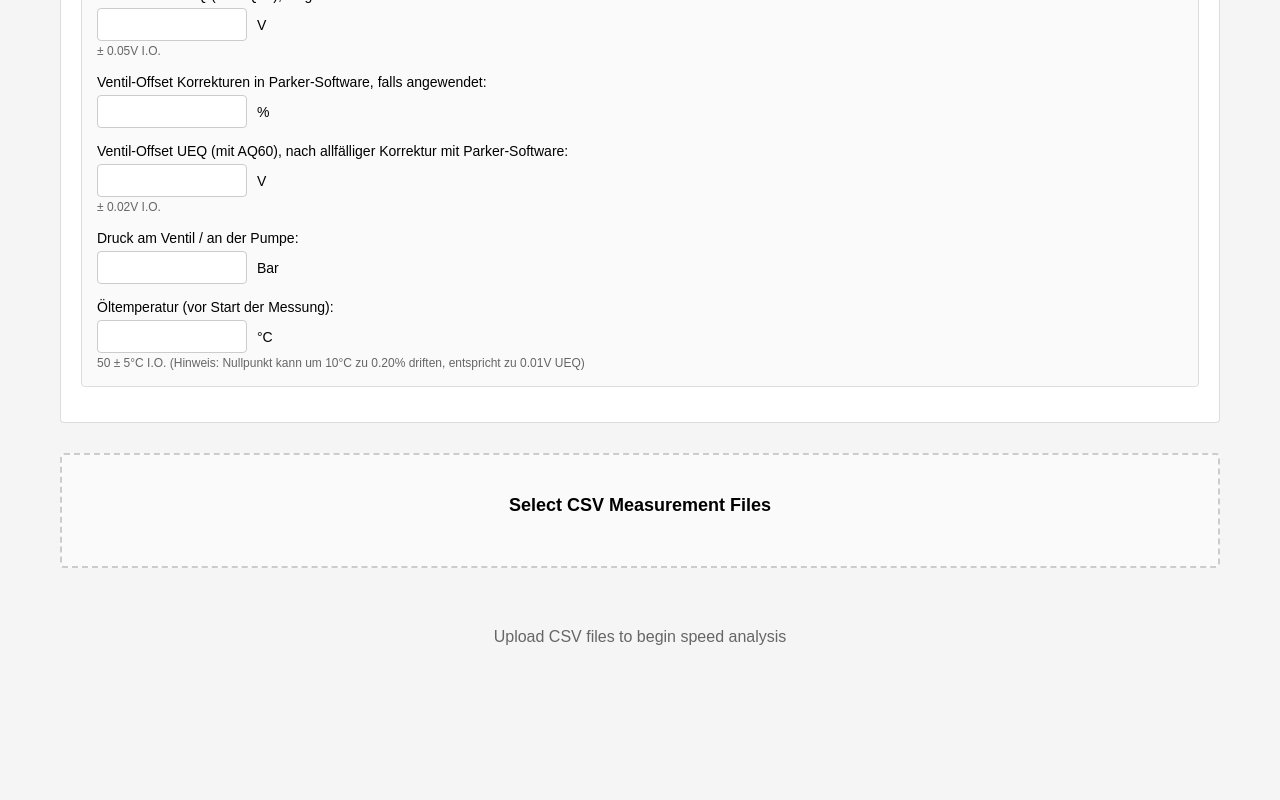
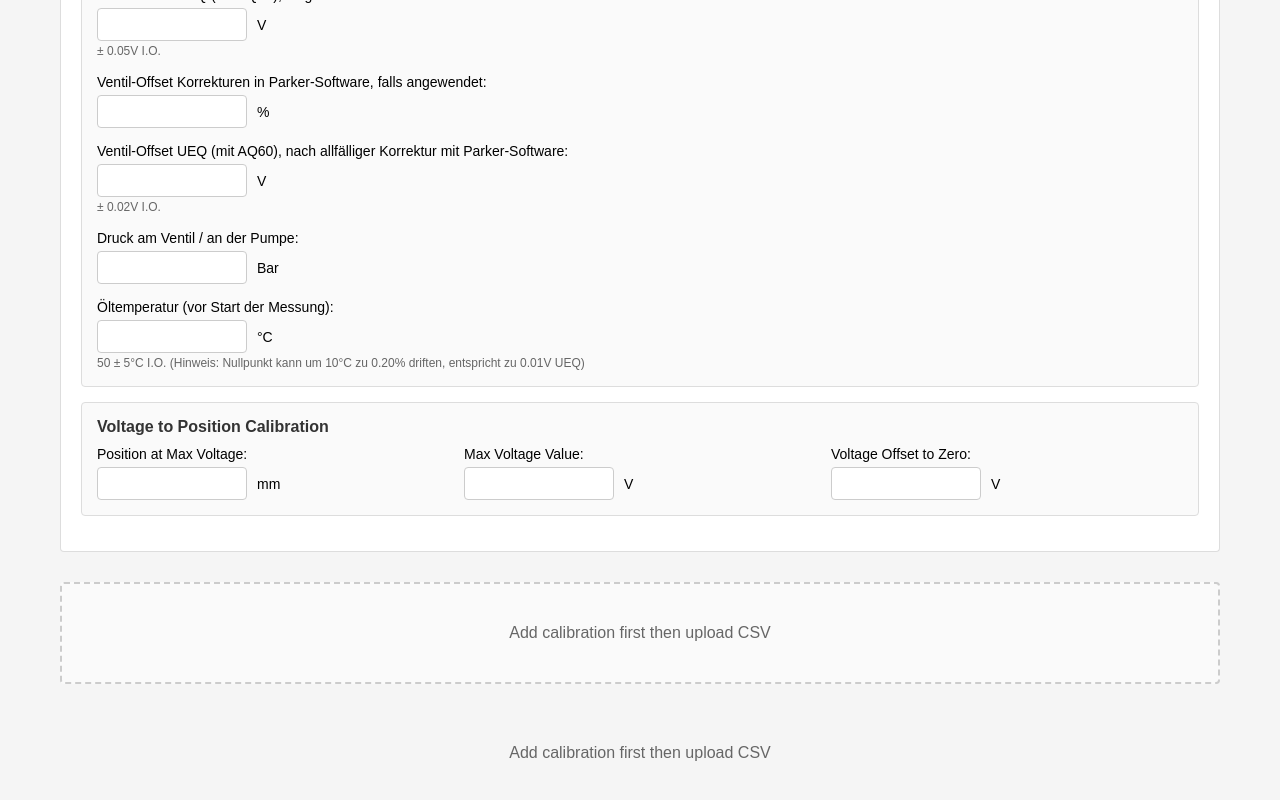
Before and after one commit to yuukischlatter/csv-analysis-tool, a React app: page / in a window 1280 px wide. Shown: the part 714-1514 px from the top of the page. Before the commit the page ends 1420 px from the top, so only its background shows below. Built offline with nearby package versions, Linux system fonts and the light colour scheme.

Commit message:
Added Scaling

```diff
--- a/src/App.js
+++ b/src/App.js
@@ -62,7 +62,6 @@ function App() {
     setProcessedFiles(appState.processedFiles || []);
     setDualSlopeResults(appState.dualSlopeResults || []);
     setFailedFiles(appState.failedFiles || []);
-    setSelectedFile(null); // Reset selection, user can pick a file
     setApprovalStatus(appState.approvalStatus || {});
     setManuallyAdjusted(appState.manuallyAdjusted || {});
     setVoltageAssignments(appState.voltageAssignments || {});
@@ -70,6 +69,30 @@ function App() {
     setRegressionData(appState.regressionData || []);
     setSpeedCheckResults(appState.speedCheckResults || null);
     setIsFormCollapsed(false); // Expand form to show loaded data
+
+    // Auto-select first file (chronologically first / lowest voltage)
+    if (appState.processedFiles && appState.processedFiles.length > 0 &&
+        appState.dualSlopeResults && appState.dualSlopeResults.length > 0) {
+
+      // Sort by creation date to get chronologically first (usually 0.1V)
+      const sortedFiles = [...appState.processedFiles].sort((a, b) => a.createdAt - b.createdAt);
+      const firstFile = sortedFiles[0];
+
+      // Find matching dual slope result
+      const matchingDualSlope = appState.dualSlopeResults.find(ds => ds.fileName === firstFile.fileName);
+
+      if (matchingDualSlope) {
+        setSelectedFile({
+          data: firstFile,
+          dualSlope: matchingDualSlope
+        });
+        console.log(`Auto-selected first file: ${firstFile.fileName}`);
+      } else {
+        setSelectedFile(null);
+      }
+    } else {
+      setSelectedFile(null);
+    }
 
     console.log('Project loaded successfully');
     console.log('Loaded project ID:', appState.projectId);
@@ -187,7 +210,7 @@ function App() {
         initialData={testFormData}
       />
 
-      {/* File Upload */}
+      {/* File Upload - NOW WITH testFormData PROP */}
       <FileUploadContainer
         processedFiles={processedFiles}
         setProcessedFiles={setProcessedFiles}
@@ -203,6 +226,7 @@ function App() {
         setError={setError}
         setIsAnalyzing={setIsAnalyzing}
         setHasChanges={setHasChanges}
+        testFormData={testFormData}  // NEW: Pass testFormData
       />
 
       {/* Analysis Status */}
@@ -241,7 +265,7 @@ function App() {
       {/* Empty State */}
       {processedFiles.length === 0 && !isAnalyzing && (
         <div style={{ textAlign: 'center', padding: '40px', color: COLORS.TEXT_SECONDARY }}>
-          Upload CSV files to begin speed analysis
+          Add calibration first then upload CSV
         </div>
       )}
 
--- a/src/components/forms/TestDataForm.js
+++ b/src/components/forms/TestDataForm.js
@@ -23,7 +23,12 @@ const TestDataForm = ({ onFormDataChange, isCollapsed = true, onToggleCollapse,
     ventilOffsetKorrektur: '',
     ventilOffsetNachKorrektur: '',
     druckVentil: '',
-    oeltemperatur: ''
+    oeltemperatur: '',
+
+    // Voltage to Position Calibration (NEW)
+    calibrationOffset: '',
+    calibrationMaxPosition: '',
+    calibrationMaxVoltage: ''
   });
 
   // Load initial data when it changes (from loading a project)
@@ -42,7 +47,11 @@ const TestDataForm = ({ onFormDataChange, isCollapsed = true, onToggleCollapse,
         ventilOffsetKorrektur: initialData.ventilOffsetKorrektur || '',
         ventilOffsetNachKorrektur: initialData.ventilOffsetNachKorrektur || '',
         druckVentil: initialData.druckVentil || '',
-        oeltemperatur: initialData.oeltemperatur || ''
+        oeltemperatur: initialData.oeltemperatur || '',
+        // Include calibration fields when loading project
+        calibrationOffset: initialData.calibrationOffset || '',
+        calibrationMaxPosition: initialData.calibrationMaxPosition || '',
+        calibrationMaxVoltage: initialData.calibrationMaxVoltage || ''
       });
     }
   }, [initialData]);
@@ -402,6 +411,87 @@ const TestDataForm = ({ onFormDataChange, isCollapsed = true, onToggleCollapse,
               </div>
             </div>
           </div>
+
+          {/* Voltage to Position Calibration - UPDATED */}
+          <div style={{
+            border: '1px solid #ddd',
+            borderRadius: '4px',
+            padding: '15px',
+            marginBottom: '15px',
+            backgroundColor: '#fafafa'  // Same as others
+          }}>
+            <h3 style={{ margin: '0 0 10px 0', fontSize: '16px', color: '#333' }}>
+              Voltage to Position Calibration
+            </h3>
+
+            <div style={{ display: 'grid', gridTemplateColumns: '1fr 1fr 1fr', gap: '15px' }}>
+              {/* Reordered: Position at Max first */}
+              <div>
+                <label style={{ display: 'block', marginBottom: '5px', fontSize: '14px' }}>
+                  Position at Max Voltage:
+                </label>
+                <div style={{ display: 'flex', alignItems: 'center', gap: '10px' }}>
+                  <input
+                    type="number"
+                    step="0.1"
+                    value={formData.calibrationMaxPosition}
+                    onChange={(e) => handleInputChange('calibrationMaxPosition', e.target.value)}
+                    style={{
+                      padding: '8px',
+                      border: '1px solid #ccc',
+                      borderRadius: '4px',
+                      width: '150px'
+                    }}
+                  />
+                  <span style={{ fontSize: '14px' }}>mm</span>
+                </div>
+              </div>
+
+              {/* Max Voltage second */}
+              <div>
+                <label style={{ display: 'block', marginBottom: '5px', fontSize: '14px' }}>
+                  Max Voltage Value:
+                </label>
+                <div style={{ display: 'flex', alignItems: 'center', gap: '10px' }}>
+                  <input
+                    type="number"
+                    step="0.00001"
+                    value={formData.calibrationMaxVoltage}
+                    onChange={(e) => handleInputChange('calibrationMaxVoltage', e.target.value)}
+                    style={{
+                      padding: '8px',
+                      border: '1px solid #ccc',
+                      borderRadius: '4px',
+                      width: '150px'
+                    }}
+                  />
+                  <span style={{ fontSize: '14px' }}>V</span>
+                </div>
+              </div>
+
+              {/* Voltage Offset last */}
+              <div>
+                <label style={{ display: 'block', marginBottom: '5px', fontSize: '14px' }}>
+                  Voltage Offset to Zero:
+                </label>
+                <div style={{ display: 'flex', alignItems: 'center', gap: '10px' }}>
+                  <input
+                    type="number"
+                    step="0.0001"
+                    value={formData.calibrationOffset}
+                    onChange={(e) => handleInputChange('calibrationOffset', e.target.value)}
+                    style={{
+                      padding: '8px',
+                      border: '1px solid #ccc',
+                      borderRadius: '4px',
+                      width: '150px'
+                    }}
+                  />
+                  <span style={{ fontSize: '14px' }}>V</span>
+                </div>
+              </div>
+            </div>
+          </div>
         </div>
       )}
     </div>
--- a/src/components/upload/FileUpload.js
+++ b/src/components/upload/FileUpload.js
@@ -1,7 +1,7 @@
 import React, { useCallback, useState, useRef } from 'react';
 import { processCSVFile } from '../../services/csvProcessor';
 
-const FileUpload = ({ onFilesProcessed }) => {
+const FileUpload = ({ onFilesProcessed, calibrationData }) => {
   const [isProcessing, setIsProcessing] = useState(false);
   const [uploadedFiles, setUploadedFiles] = useState([]);
   const fileInputRef = useRef(null);
@@ -15,13 +15,22 @@ const FileUpload = ({ onFilesProcessed }) => {
     const csvFiles = Array.from(files);
     console.log(`Selected ${csvFiles.length} CSV files`);
 
+    // Log calibration status
+    if (calibrationData) {
+      console.log('Using voltage-to-position calibration for file processing');
+      console.log(`Calibration: offset=${calibrationData.offset}, mmPerVolt=${calibrationData.mmPerVolt}`);
+    } else {
+      console.log('Using default multiplier (×10) for file processing');
+    }
+
     setIsProcessing(true);
     const processedResults = [];
 
     try {
       for (const file of csvFiles) {
         try {
-          const result = await processCSVFile(file);
+          // Pass calibration data to processor
+          const result = await processCSVFile(file, calibrationData);
           processedResults.push(result);
           console.log(`✓ Processed ${file.name} (created: ${result.createdDate.toLocaleString()})`);
         } catch (error) {
@@ -40,13 +49,37 @@ const FileUpload = ({ onFilesProcessed }) => {
         fileInputRef.current.value = '';
       }
     }
-  }, [onFilesProcessed]);
+  }, [onFilesProcessed, calibrationData]);
 
   const handleButtonClick = () => {
     if (fileInputRef.current) {
       fileInputRef.current.click();
     }
   };
+
+  // Check if calibration is complete
+  const isCalibrationComplete = calibrationData &&
+                                calibrationData.offset !== undefined &&
+                                calibrationData.mmPerVolt !== undefined;
+
+  // Hide upload if calibration not complete
+  if (!isCalibrationComplete) {
+    return (
+      <div style={{
+        margin: '20px 0',
+        padding: '40px',
+        textAlign: 'center',
+        border: '2px dashed #ccc',
+        borderRadius: '4px',
+        backgroundColor: '#fafafa',
+        color: '#666'
+      }}>
+        <p style={{ margin: '0', fontSize: '16px' }}>
+          Add calibration first then upload CSV
+        </p>
+      </div>
+    );
+  }
 
   return (
     <div style={{ margin: '20px 0' }}>
--- a/src/containers/FileUploadContainer.js
+++ b/src/containers/FileUploadContainer.js
@@ -17,8 +17,37 @@ const FileUploadContainer = ({
   setSelectedFile,
   setError,
   setIsAnalyzing,
-  setHasChanges
+  setHasChanges,
+  testFormData  // NEW: Accept testFormData prop
 }) => {
+
+  // NEW: Calculate calibration data from form inputs
+  const getCalibrationData = () => {
+    if (!testFormData) return null;
+
+    const { calibrationOffset, calibrationMaxPosition, calibrationMaxVoltage } = testFormData;
+
+    // Check if all calibration fields are filled
+    if (!calibrationOffset || !calibrationMaxPosition || !calibrationMaxVoltage) {
+      return null;  // Use default behavior
+    }
+
+    const offset = parseFloat(calibrationOffset);
+    const maxPos = parseFloat(calibrationMaxPosition);
+    const maxVolt = parseFloat(calibrationMaxVoltage);
+
+    if (isNaN(offset) || isNaN(maxPos) || isNaN(maxVolt)) {
+      return null;
+    }
+
+    const adjustedVoltage = maxVolt - offset;
+    const mmPerVolt = maxPos / adjustedVoltage;
+
+    return {
+      offset: offset,
+      mmPerVolt: mmPerVolt
+    };
+  };
 
   const checkForDuplicateFiles = (newFiles, existingFiles) => {
     const existingFileNames = new Set(existingFiles.map(f => f.fileName));
@@ -133,7 +162,10 @@ const FileUploadContainer = ({
   };
 
   return (
-    <FileUpload onFilesProcessed={handleFilesProcessed} />
+    <FileUpload
+      onFilesProcessed={handleFilesProcessed}
+      calibrationData={getCalibrationData()}  // NEW: Pass calibration data
+    />
   );
 };
 
--- a/src/services/csvProcessor.js
+++ b/src/services/csvProcessor.js
@@ -5,9 +5,10 @@ import { FILE_VALIDATION } from '../constants/validation';
  * CSV Processor Service
  * Parses CSV files and extracts time (column 1) and position (column 4)
  * Now includes file creation timestamp for chronological sorting
+ * Supports voltage-to-position calibration conversion
  */
 
-export const processCSVFile = (file) => {
+export const processCSVFile = (file, calibrationData = null) => {
   return new Promise((resolve, reject) => {
     // Extract file creation timestamp
     const createdAt = file.lastModified || Date.now();
@@ -15,10 +16,21 @@ export const processCSVFile = (file) => {
 
     console.log(`Processing ${file.name} - Created: ${createdDate.toLocaleString()}`);
 
+    // Log calibration if provided
+    if (calibrationData) {
+      console.log(`Using calibration: offset=${calibrationData.offset}, mmPerVolt=${calibrationData.mmPerVolt}`);
+    }
+
     Papa.parse(file, {
       complete: (results) => {
         try {
-          const processedData = extractTimeAndPosition(results.data, file.name, createdAt, createdDate);
+          const processedData = extractTimeAndPosition(
+            results.data,
+            file.name,
+            createdAt,
+            createdDate,
+            calibrationData  // Pass calibration data
+          );
           resolve(processedData);
         } catch (error) {
           reject(error);
@@ -33,7 +45,7 @@ export const processCSVFile = (file) => {
   });
 };
 
-const extractTimeAndPosition = (rawData, fileName, createdAt, createdDate) => {
+const extractTimeAndPosition = (rawData, fileName, createdAt, createdDate, calibrationData) => {
   if (!rawData || rawData.length === 0) {
     throw new Error(`No data found in ${fileName}`);
   }
@@ -46,6 +58,11 @@ const extractTimeAndPosition = (rawData, fileName, createdAt, createdDate) => {
 
   const timePositionData = [];
 
+  // Determine if we should use calibration or default multiplier
+  const useCalibration = calibrationData &&
+                        calibrationData.offset !== undefined &&
+                        calibrationData.mmPerVolt !== undefined;
+
   for (let i = 0; i < rawData.length; i++) {
     const row = rawData[i];
 
@@ -55,11 +72,21 @@ const extractTimeAndPosition = (rawData, fileName, createdAt, createdDate) => {
     }
 
     const time = parseFloat(row[FILE_VALIDATION.TIME_COLUMN]);
-    const position = parseFloat(row[FILE_VALIDATION.POSITION_COLUMN]) * FILE_VALIDATION.POSITION_MULTIPLIER;
+    const rawValue = parseFloat(row[FILE_VALIDATION.POSITION_COLUMN]);
 
     // Skip rows with invalid numbers
-    if (isNaN(time) || isNaN(position)) {
+    if (isNaN(time) || isNaN(rawValue)) {
       continue;
+    }
+
+    let position;
+    if (useCalibration) {
+      // New calibrated conversion: treat as voltage, convert to position
+      const voltage = rawValue;
+      position = (voltage - calibrationData.offset) * calibrationData.mmPerVolt;
+    } else {
+      // Legacy behavior: multiply by 10
+      position = rawValue * FILE_VALIDATION.POSITION_MULTIPLIER;
     }
 
     timePositionData.push({
@@ -78,7 +105,8 @@ const extractTimeAndPosition = (rawData, fileName, createdAt, createdDate) => {
     totalPoints: timePositionData.length,
     createdAt: createdAt,           // Timestamp for sorting
     createdDate: createdDate,       // Human-readable date
-    fileSize: rawData.length        // Original CSV row count
+    fileSize: rawData.length,       // Original CSV row count
+    calibrationUsed: useCalibration  // Track if calibration was used
   };
 };
 
--- a/src/services/databaseService.js
+++ b/src/services/databaseService.js
@@ -151,6 +151,11 @@ class DatabaseService {
       druck_ventil: parseFloat(testFormData?.druckVentil) || null,
       oeltemperatur: parseFloat(testFormData?.oeltemperatur) || null,
 
+      // NEW: Voltage to Position Calibration
+      calibration_offset: parseFloat(testFormData?.calibrationOffset) || null,
+      calibration_max_position: parseFloat(testFormData?.calibrationMaxPosition) || null,
+      calibration_max_voltage: parseFloat(testFormData?.calibrationMaxVoltage) || null,
+
       // Analysis Results Summary
       file_count: dualSlopeResults?.length || 0,
       pdf_filename: pdfFilename || '',
```
